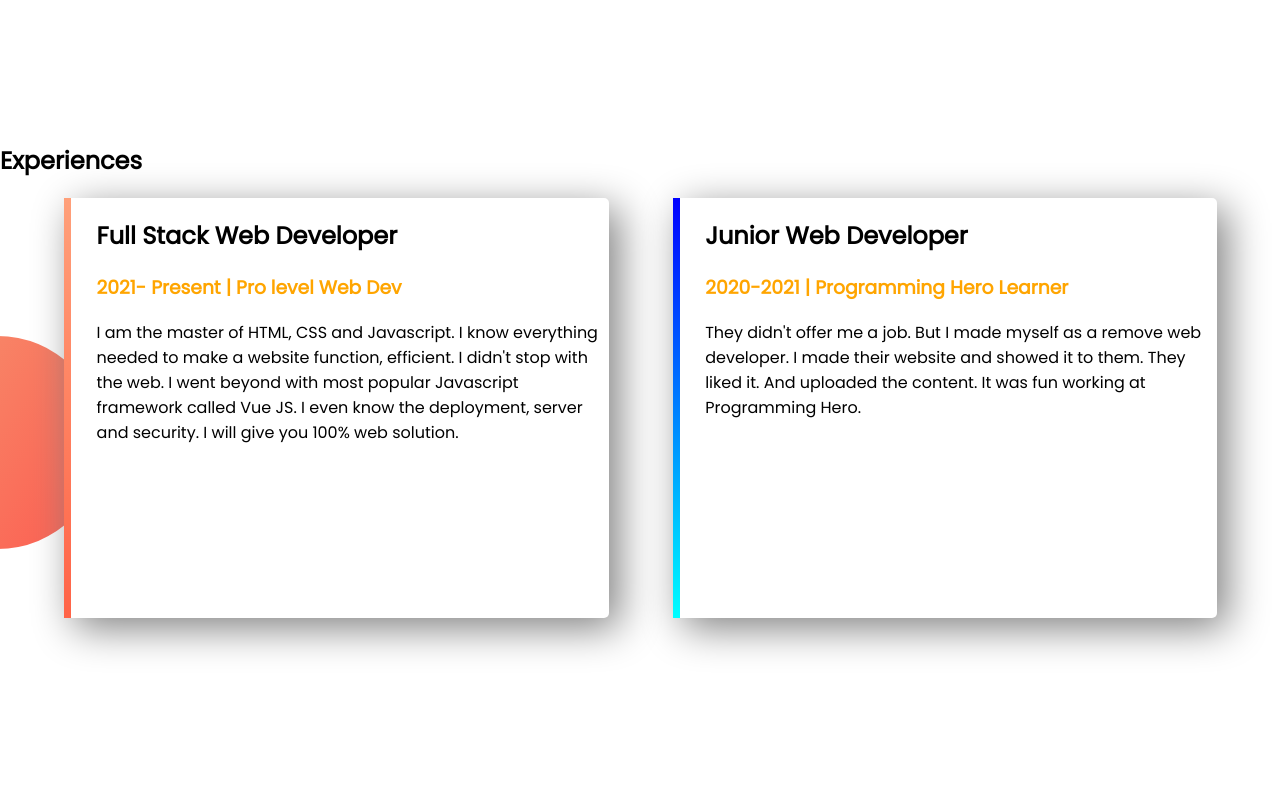
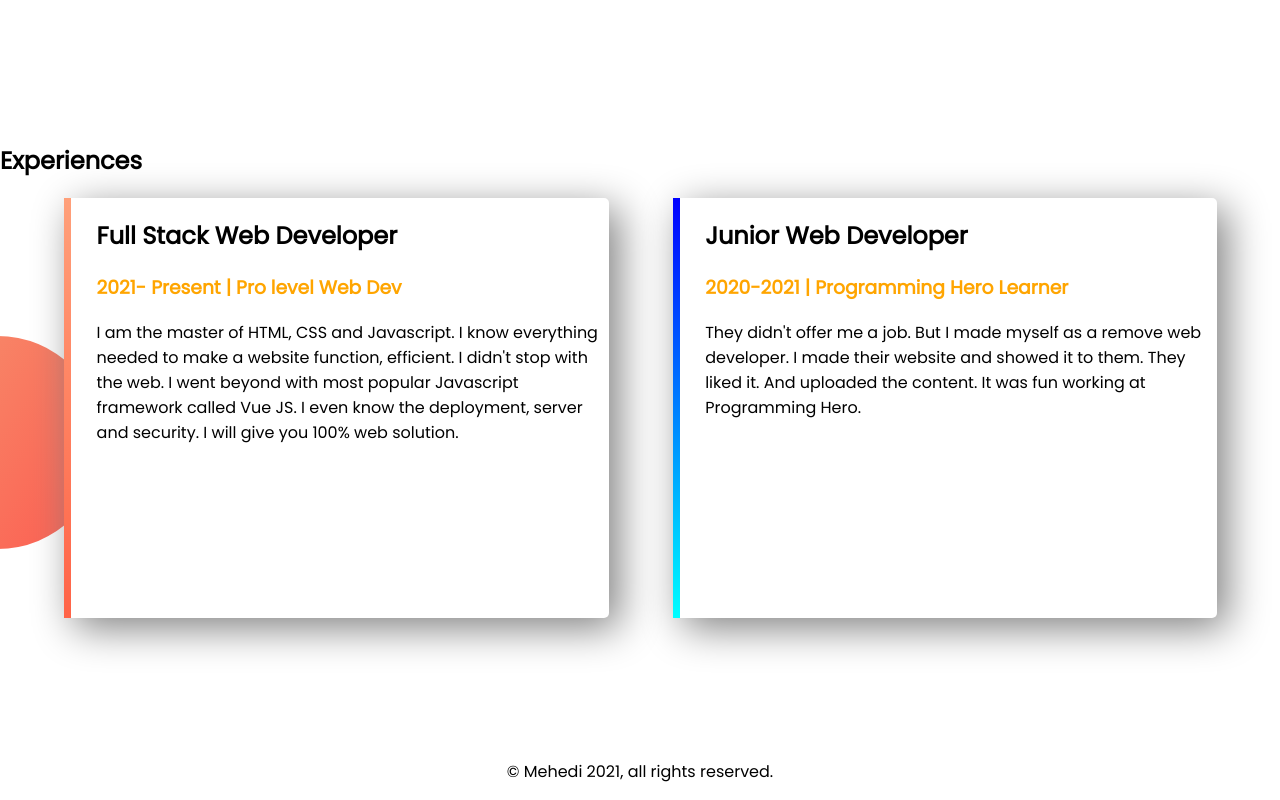
Before and after one commit to mehedi6892/web-portfolio-v2, a plain HTML site: page index.html in a window 1280 px wide. Shown: the part 1077-1877 px from the top of the page. Before the commit the page ends 1820 px from the top, so only its background shows below. Drawn offline with Linux system fonts and the light colour scheme.

Commit message:
complete full website

```diff
--- a/index.html
+++ b/index.html
@@ -47,5 +47,8 @@
             <p>They didn't offer me a job. But I made myself as a remove web developer. I made their website and showed it to them. They liked it. And uploaded the content. It was fun working at Programming Hero.</p>
         </div>
     </section>
+    <footer>
+        <p>© Mehedi 2021, all rights reserved.</p>
+    </footer>
 </body>
 </html>
--- a/style.css
+++ b/style.css
@@ -68,3 +68,7 @@ section{
     border-image: linear-gradient(180deg,blue,cyan);
     border-image-slice: 1;
 }
+
+footer p{
+    text-align: center;
+}
```
